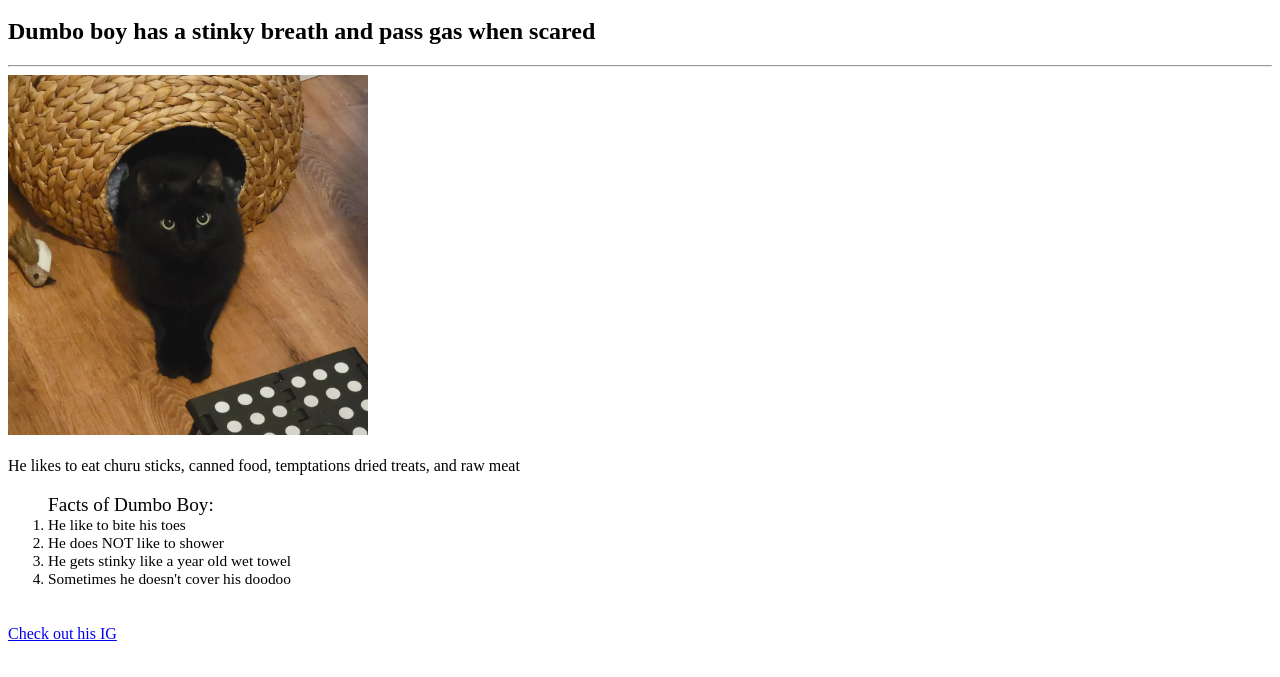
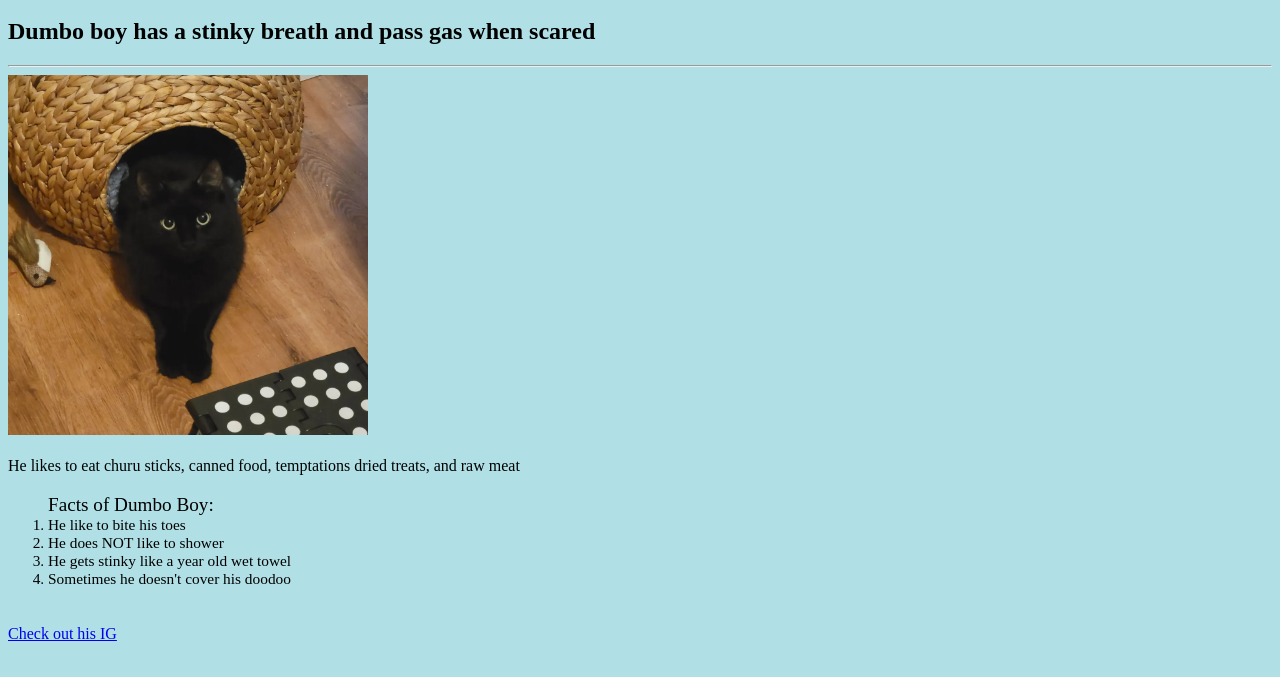
Before and after one commit to potatomon0/dumboBoy, a plain HTML site: page index.html in a window 1280 px wide. Shown: the part 123-800 px from the top of the page. Drawn offline with Linux system fonts and the light colour scheme.

Commit message:
Update style.css

```diff
--- a/style.css
+++ b/style.css
@@ -1,4 +1,4 @@
-body {
+body {background-color:powderblue;
     background-repeat:no-repeat;
     background-size:cover;
     background-attachment:fixed;}
```
